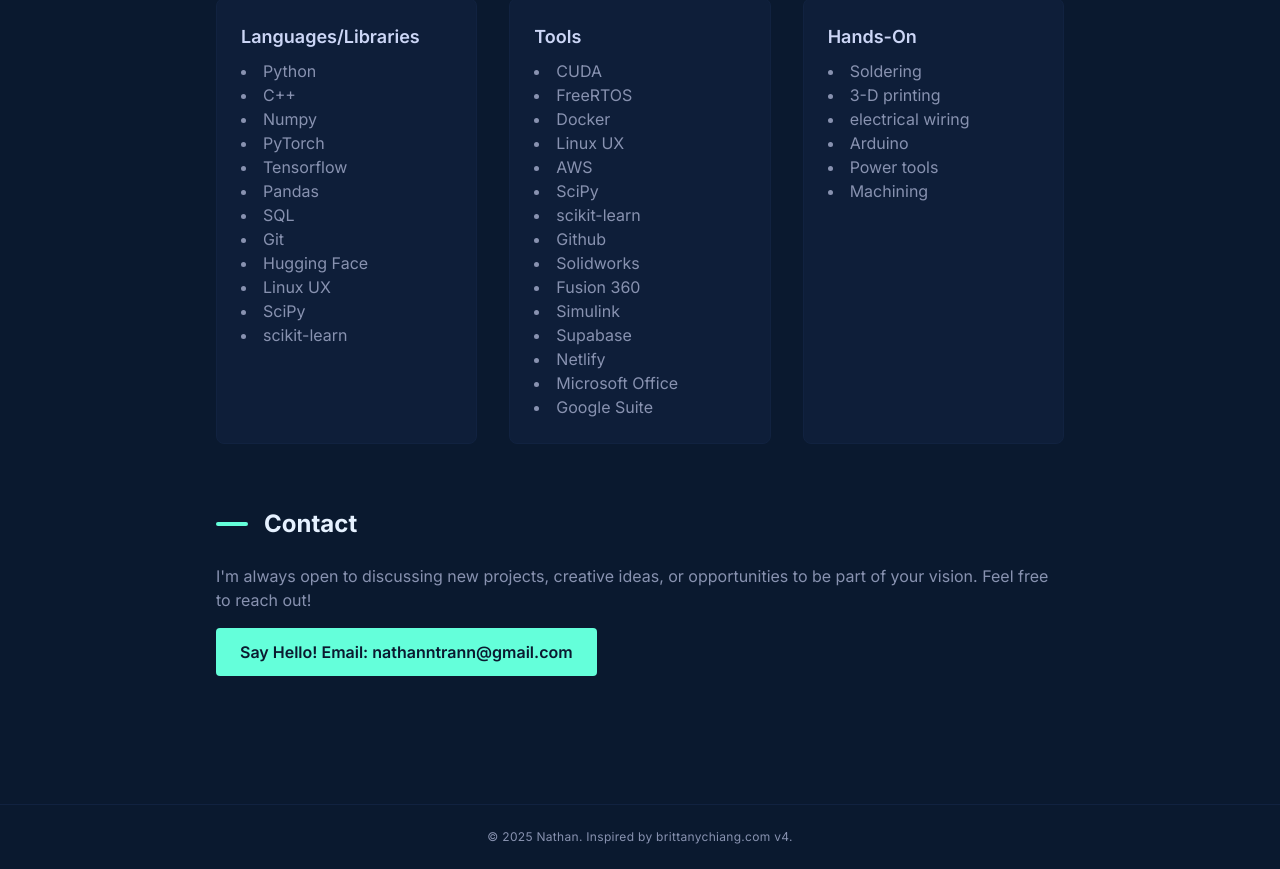
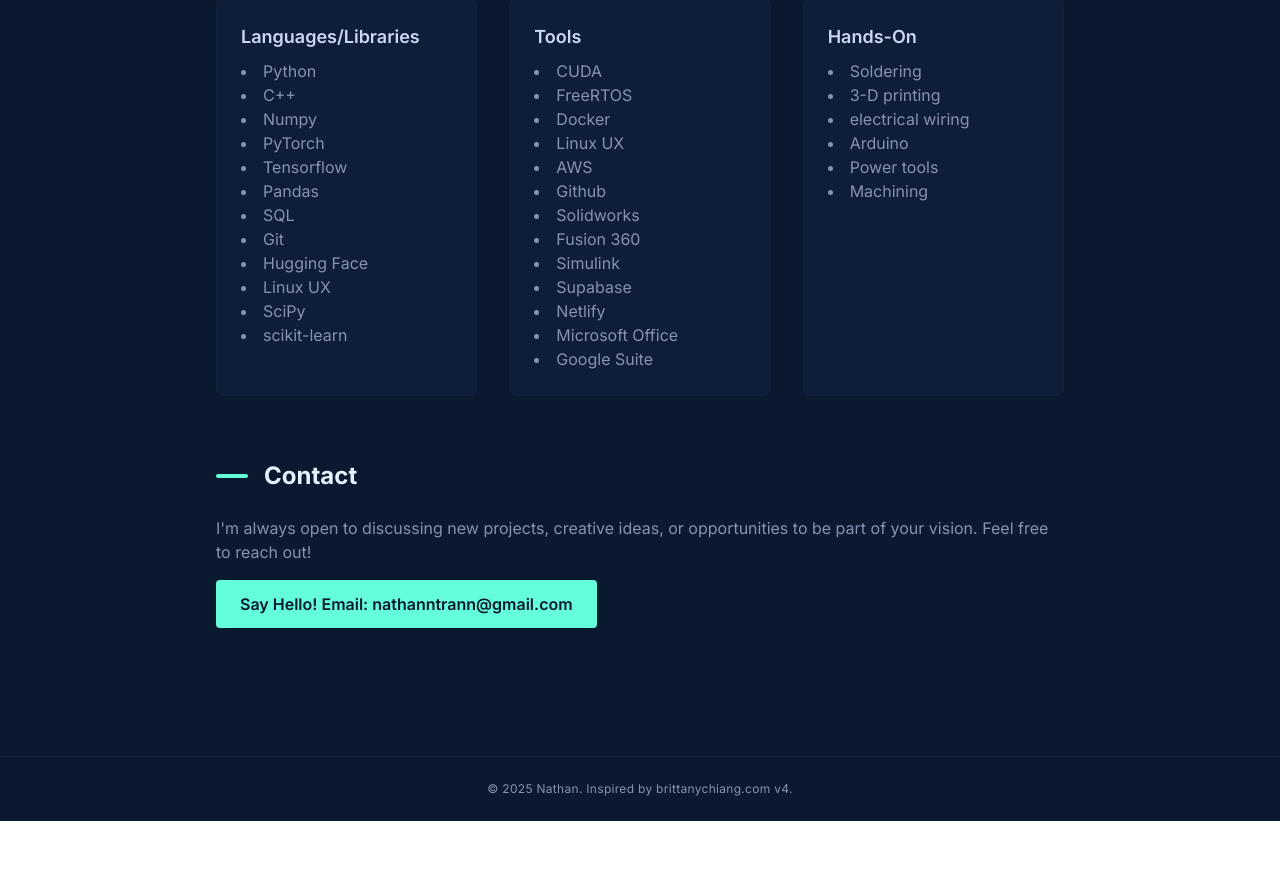
Before and after one commit to nathanntrann/nates-portfolio, a Next.js app: page / in a window 1280 px wide. Shown: the part 2988-3857 px from the top of the page. After the commit the page ends 3809 px from the top, so only its background shows below. Built offline with nearby package versions, Linux system fonts and the light colour scheme.

Commit message:
Updated Page

```diff
--- a/app/page.tsx
+++ b/app/page.tsx
@@ -138,7 +138,7 @@
   },
   {
     category: 'Tools',
-    items: ['CUDA', 'FreeRTOS', 'Docker', 'Linux UX', 'AWS', 'SciPy', 'scikit-learn', 'Github', 'Solidworks', 'Fusion 360', 'Simulink', 'Supabase', 'Netlify', 'Microsoft Office', 'Google Suite'],
+    items: ['CUDA', 'FreeRTOS', 'Docker', 'Linux UX', 'AWS', 'Github', 'Solidworks', 'Fusion 360', 'Simulink', 'Supabase', 'Netlify', 'Microsoft Office', 'Google Suite'],
   },
   {
     category: 'Hands-On',
```
